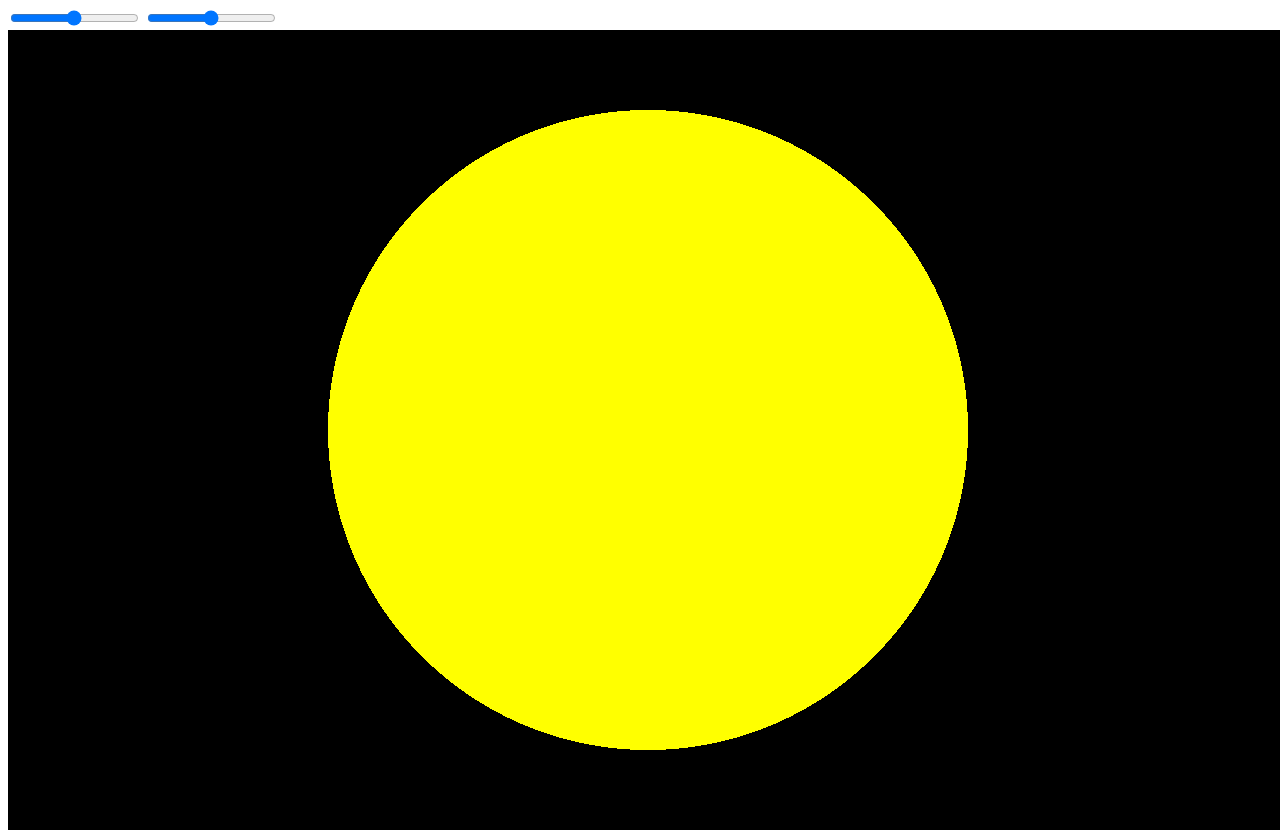
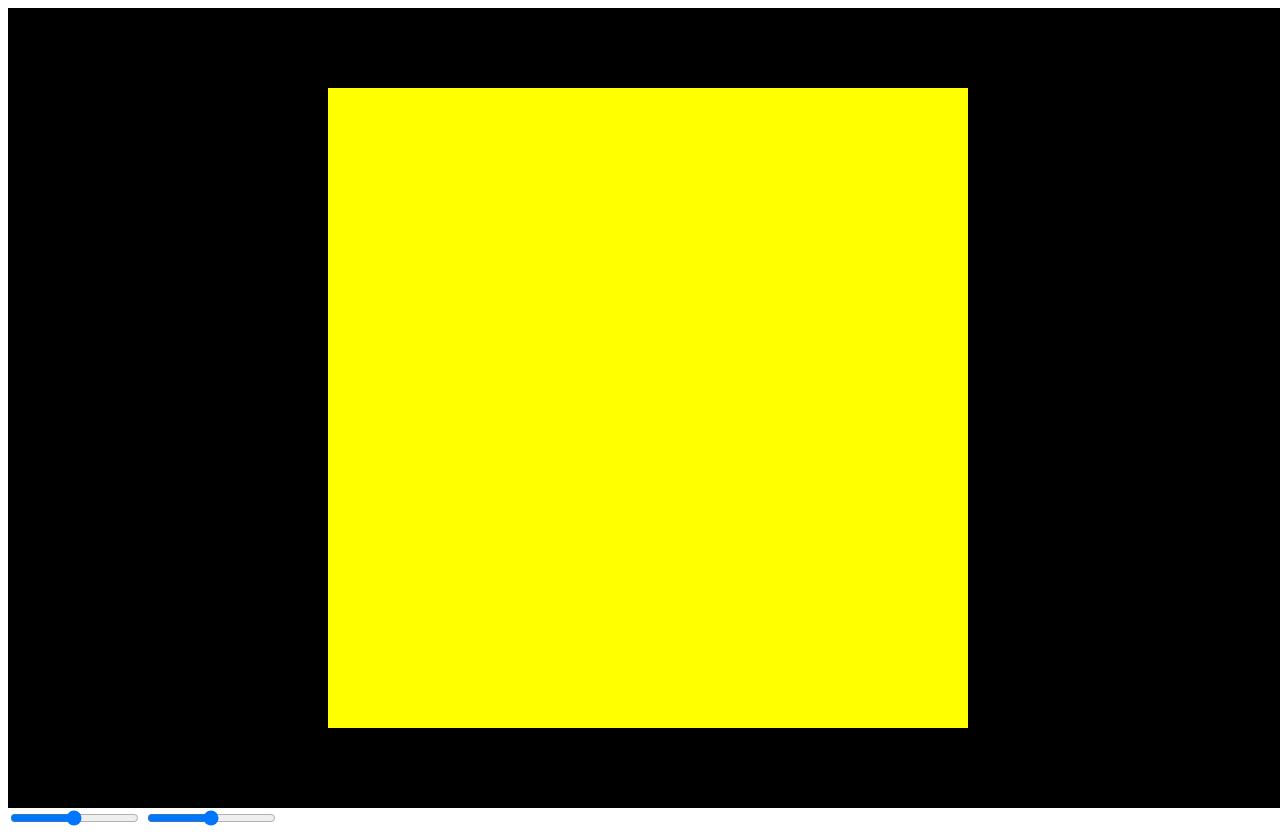
Before and after one commit to phishchiang/my_glsl_prop, a plain HTML site: page index.html in a window 1280 px wide. Drawn offline with nearby package versions, Linux system fonts and the light colour scheme; animation ran at ten frames a second.

Commit message:
added the square function

```diff
--- a/index.html
+++ b/index.html
@@ -8,12 +8,13 @@
   <title>GLSL Test</title>
 </head>
 <body>
+  <script src="./main.js"></script>
+  <!-- <script src="./shader_01_basic.js"></script> -->
+  <!-- <script src="./shader_02_circle.js"></script> -->
+  <script src="./shader_03_square.js"></script>
   <div class="slidecontainer">
     <input type="range" min="1" max="100" value="50" class="slider" id="myRangeX" onchange="myFunctionX(this.value)">
     <input type="range" min="1" max="100" value="50" class="slider" id="myRangeY" onchange="myFunctionY(this.value)">
   </div>
-  <script src="./main.js"></script>
-  <!-- <script src="./shader_01_basic.js"></script> -->
-  <script src="./shader_02_circle.js"></script>
 </body>
 </html>
--- /dev/null
+++ b/shader_03_square.js
@@ -0,0 +1,115 @@
+const vshader = /* glsl */ `
+varying vec3 v_position;
+varying vec2 v_uv;
+
+void main() {
+  v_position = position;
+  v_uv = uv;
+  gl_Position = projectionMatrix * modelViewMatrix * vec4( position, 1.0 );
+}
+`;
+const fshader = /* glsl */ `
+varying vec3 v_position;
+varying vec2 v_uv;
+uniform vec3 u_myVal;
+
+float rect(vec2 pt, vec2 size, vec2 center){
+  //return 0 if not in box and 1 if it is
+  //step(edge, x) 0.0 is returned if x < edge, and 1.0 is returned otherwise.
+  vec2 halfsize = size * 0.5;
+  vec2 p = pt - center;
+  float horz = step(-halfsize.x, p.x) - step(halfsize.x, p.x);
+  float vert = step(-halfsize.y, p.y) - step(halfsize.y, p.y);
+  return horz * vert;
+}
+
+void main (void)
+{
+  vec3 color = vec3(1.0, 1.0, 0.0) * rect(v_position.xy, vec2(1.0), vec2(0.0));
+
+
+  gl_FragColor = vec4(color, 1.0);
+}
+`;
+
+const scene = new THREE.Scene();
+const camera = new THREE.OrthographicCamera(-1, 1, 1, -1, 0.1, 10);
+
+const renderer = new THREE.WebGLRenderer();
+renderer.setSize(window.innerWidth, window.innerHeight);
+document.body.appendChild(renderer.domElement);
+
+const clock = new THREE.Clock();
+
+const geometry = new THREE.PlaneGeometry(2, 2);
+// geometry.translate(0.0,0.5,0.0);
+const uniforms = {
+  u_color_a: { value: new THREE.Color(0xff0000) },
+  u_color_b: { value: new THREE.Color(0x00ffff) },
+  u_myVal: { value: { x: 0.0, y: 0.0, z: 0.0 } },
+  u_time: { value: 0.0 },
+  u_mouse: { value: { x: 0.0, y: 0.0 } },
+  u_resolution: { value: { x: 0, y: 0 } },
+};
+
+const material = new THREE.ShaderMaterial({
+  uniforms: uniforms,
+  vertexShader: vshader,
+  fragmentShader: fshader,
+});
+
+const plane = new THREE.Mesh(geometry, material);
+scene.add(plane);
+
+camera.position.z = 1;
+
+function myFunctionX(val) {
+  console.log(val);
+  uniforms.u_myVal.value.x = val / 100;
+}
+
+function myFunctionY(val) {
+  console.log(val);
+  uniforms.u_myVal.value.y = val / 100;
+}
+
+onWindowResize();
+if ('ontouchstart' in window) {
+  document.addEventListener('touchmove', move);
+} else {
+  window.addEventListener('resize', onWindowResize, false);
+  document.addEventListener('mousemove', move);
+}
+
+function move(evt) {
+  uniforms.u_mouse.value.x = evt.touches ? evt.touches[0].clientX : evt.clientX;
+  uniforms.u_mouse.value.y = evt.touches ? evt.touches[0].clientY : evt.clientY;
+}
+
+animate();
+
+function onWindowResize(event) {
+  const aspectRatio = window.innerWidth / window.innerHeight;
+  let width, height;
+  if (aspectRatio >= 1) {
+    width = 1;
+    height = (window.innerHeight / window.innerWidth) * width;
+  } else {
+    width = aspectRatio;
+    height = 1;
+  }
+  camera.left = -width;
+  camera.right = width;
+  camera.top = height;
+  camera.bottom = -height;
+  camera.updateProjectionMatrix();
+  renderer.setSize(window.innerWidth, window.innerHeight);
+  uniforms.u_resolution.value.x = window.innerWidth;
+  uniforms.u_resolution.value.y = window.innerHeight;
+}
+
+function animate() {
+  requestAnimationFrame(animate);
+  uniforms.u_time.value += clock.getDelta();
+  renderer.render(scene, camera);
+}
```
